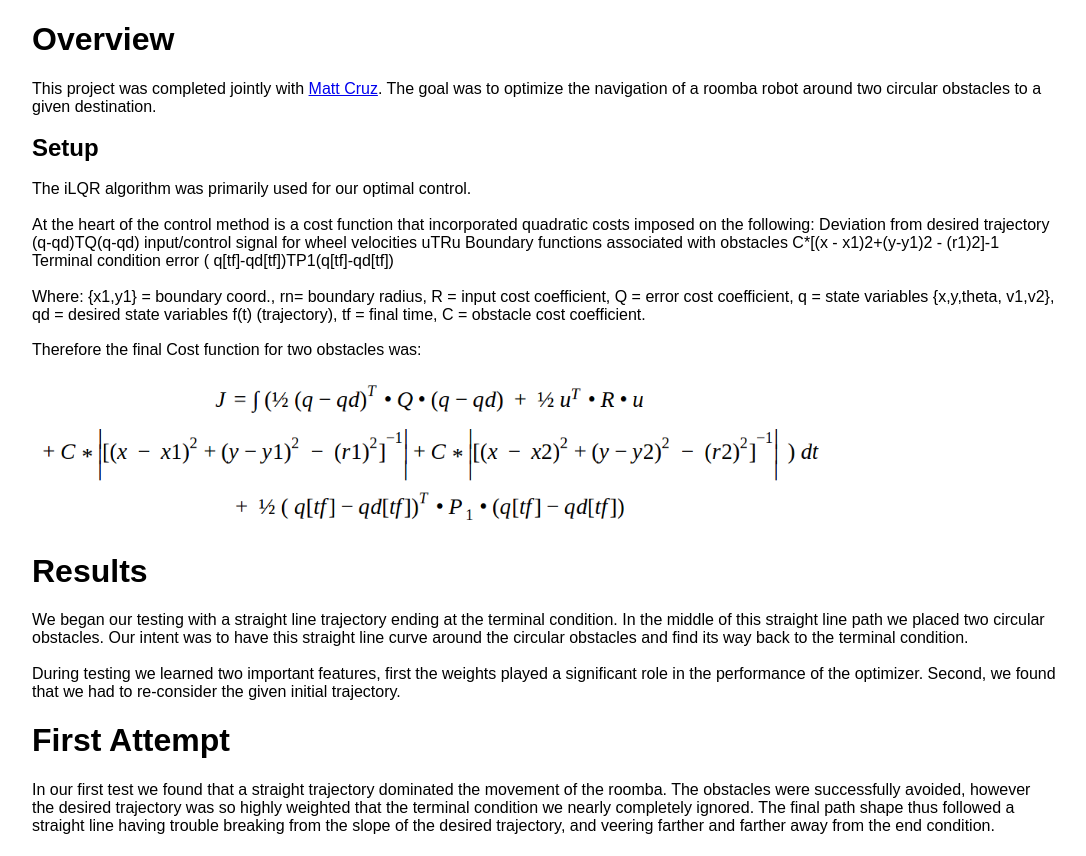
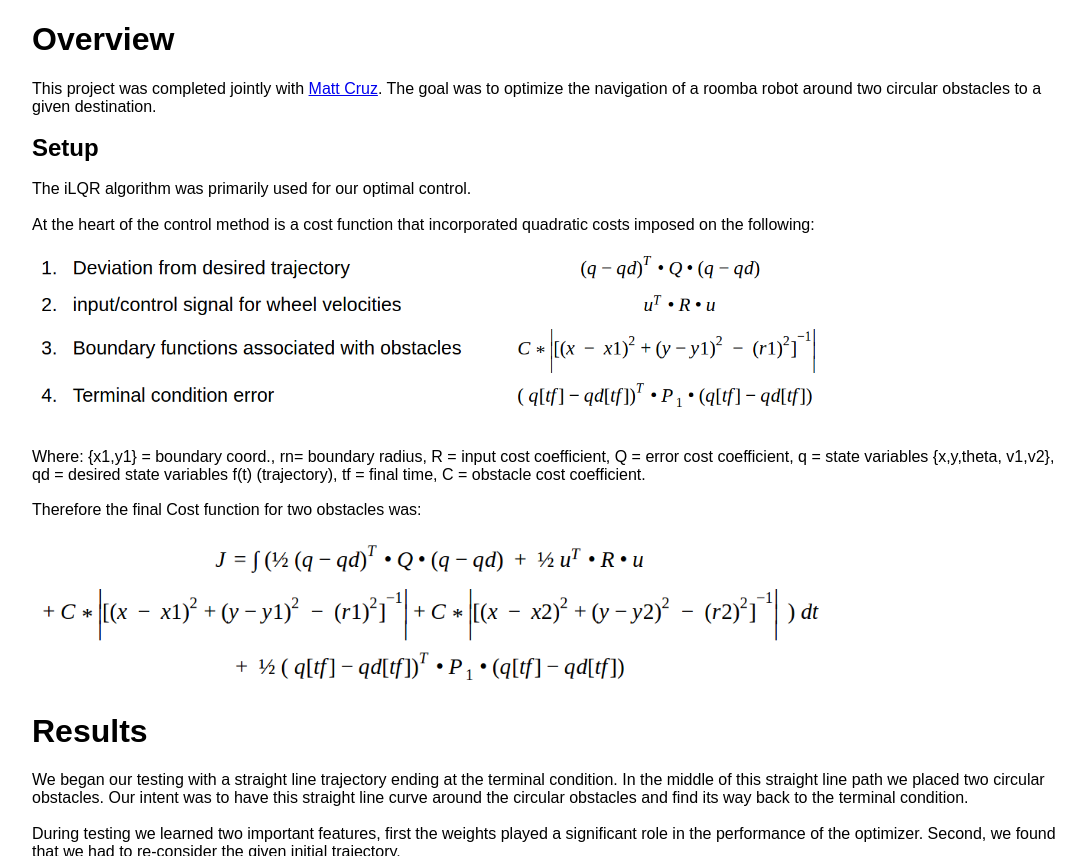
Before and after one commit to ncorwin/ncorwin.github.io, a Jekyll site: the page built from _projects/optimal_control.md, in a window 1280 px wide and 900 px high, scrolled down 493 px, cut to the strip 44-900 px from the top of the window. Shown: the whole strip, without its empty margins (96-1182 px from the left). Built offline with Jekyll 4.4.1, drawn with Linux system fonts in a browser that asks for light colours; nearby versions of some CDN libraries.

Commit message:
formatting roomba page

```diff
--- a/_projects/optimal_control.md
+++ b/_projects/optimal_control.md
@@ -18,10 +18,8 @@ This project was completed jointly with [Matt Cruz](http://matthewcruz.github.io
 The iLQR algorithm was primarily used for our optimal control.
 
 At the heart of the control method is a cost function that incorporated quadratic costs imposed on the following:
-Deviation from desired trajectory 				(q-qd)TQ(q-qd)
-input/control signal for wheel velocities				uTRu
-Boundary functions associated with obstacles	C*[(x - x1)2+(y-y1)2 - (r1)2]-1
-Terminal condition error				( q[tf]-qd[tf])TP1(q[tf]-qd[tf])
+
+<img src="/public/images/eqn1.png" alt="Cost Function" style="width: 800px;"/>
 
 Where: {x1,y1} = boundary coord., rn= boundary radius, R = input cost coefficient, Q = error cost coefficient, q = state variables {x,y,theta, v1,v2}, qd = desired state variables f(t) (trajectory), tf = final time, C = obstacle cost coefficient.
 
```
